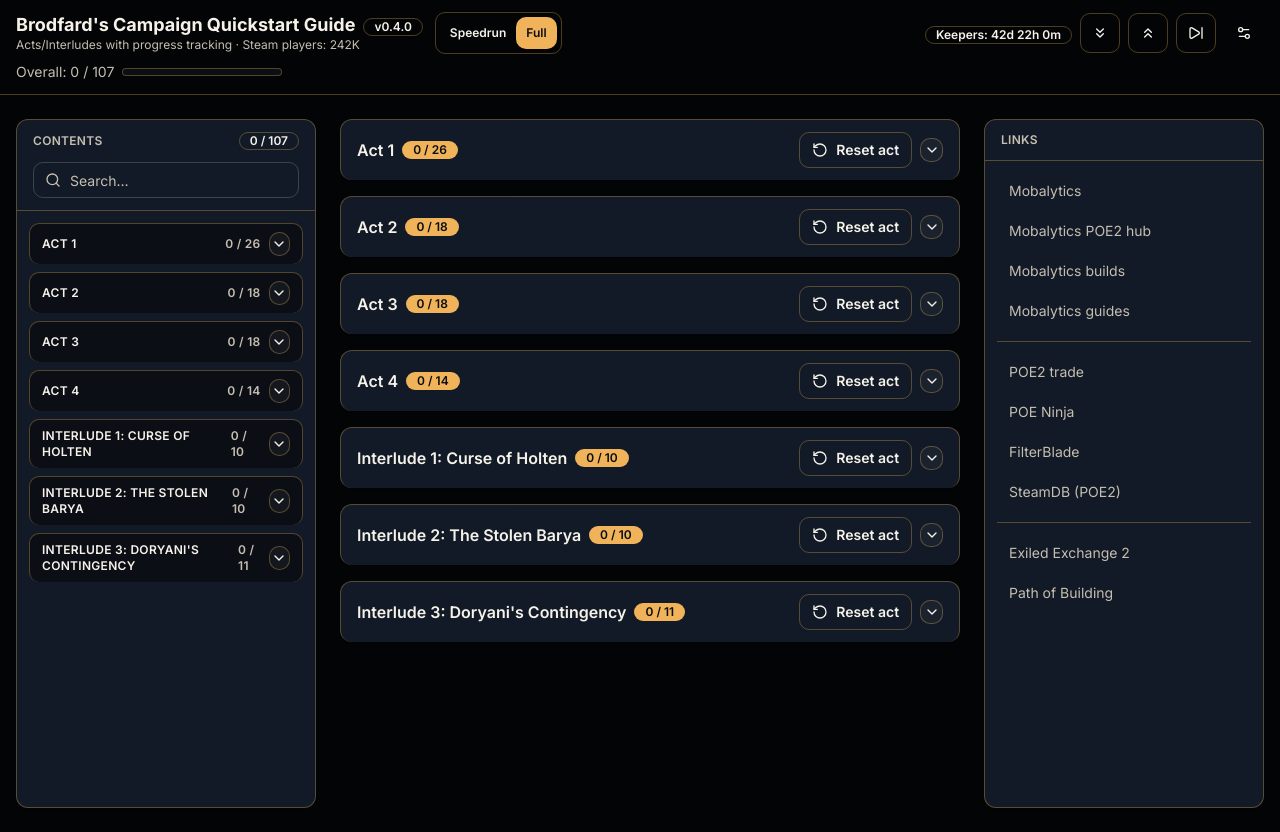
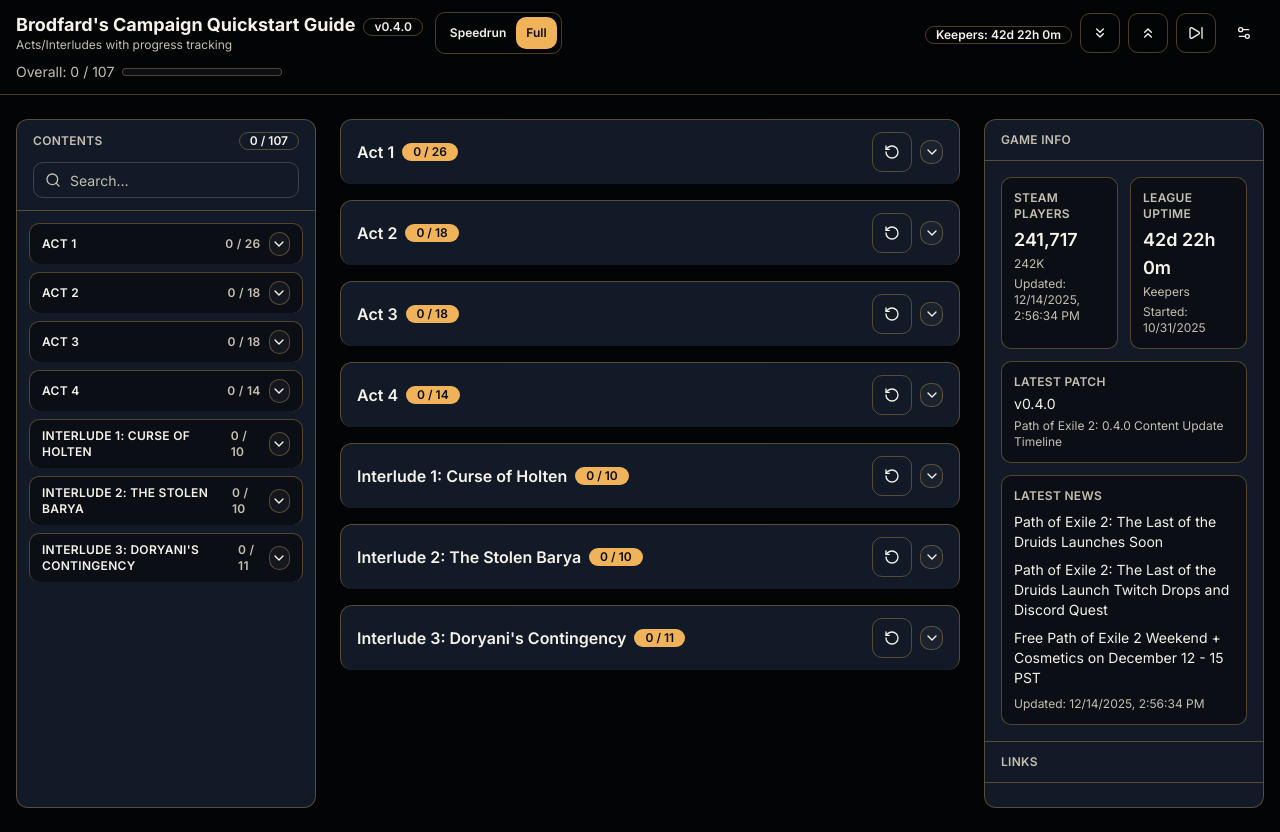
Before and after one commit to bradfordbolin/poe2-campaignQSguide, a React (Vite) app: page / in a window 1280 px wide. Built offline with nearby package versions, Linux system fonts and the light colour scheme.

Commit message:
fixed links, moved game info, add periodic refresh, changed reset act

```diff
--- a/src/App.tsx
+++ b/src/App.tsx
@@ -299,6 +299,14 @@
   }
 }
 
+const formatNumber = (value: number) => {
+  try {
+    return new Intl.NumberFormat(undefined).format(value)
+  } catch {
+    return String(value)
+  }
+}
+
 const formatCompactNumber = (value: number) => {
   try {
     return new Intl.NumberFormat(undefined, { notation: 'compact' }).format(
@@ -423,15 +431,32 @@
   }, [completed])
 
   useEffect(() => {
-    const url = `${import.meta.env.BASE_URL}poe2-game-info.json`
-    fetch(url)
+    let cancelled = false
+
+    const fetchInfo = () => {
+      const url = new URL(
+        `${import.meta.env.BASE_URL}poe2-game-info.json`,
+        window.location.origin
+      )
+      url.searchParams.set('t', String(Date.now()))
+
+      fetch(url.toString(), { cache: 'no-store' })
         .then((response) => (response.ok ? response.json() : null))
         .then((json) => {
+          if (cancelled) return
           if (json && typeof json === 'object') {
             setGameInfo(json as Poe2GameInfo)
           }
         })
         .catch(() => {})
+    }
+
+    fetchInfo()
+    const id = window.setInterval(fetchInfo, 5 * 60 * 1000)
+    return () => {
+      cancelled = true
+      window.clearInterval(id)
+    }
   }, [])
 
   const leagueStartAt = gameInfo?.league?.start_at ?? ''
@@ -1027,16 +1052,6 @@
               </div>
               <div className="text-xs text-muted-foreground">
                 Acts/Interludes with progress tracking
-                {typeof gameInfo?.steam?.current_players?.player_count ===
-                'number' ? (
-                  <>
-                    {' '}
-                    · Steam players:{' '}
-                    {formatCompactNumber(
-                      gameInfo.steam.current_players.player_count
-                    )}
-                  </>
-                ) : null}
               </div>
             </div>
 
@@ -1320,54 +1335,6 @@
                         Progress is stored locally in your browser.
                       </div>
                     </div>
-
-                    {gameInfo?.steam ? (
-                      <>
-                        <Separator />
-                        <div className="space-y-2">
-                          <div className="text-xs font-semibold uppercase tracking-wide text-muted-foreground">
-                            Game info (Steam)
-                          </div>
-                          {gameInfo.steam.latest_version ? (
-                            <div className="text-xs text-muted-foreground">
-                              Latest patch:{' '}
-                              <a
-                                href={gameInfo.steam.latest_version.url}
-                                target="_blank"
-                                rel="noreferrer"
-                                className="underline underline-offset-2"
-                              >
-                                v{gameInfo.steam.latest_version.version}
-                              </a>
-                            </div>
-                          ) : null}
-                          {gameInfo.generated_at ? (
-                            <div className="text-xs text-muted-foreground">
-                              Updated:{' '}
-                              {new Date(gameInfo.generated_at).toLocaleString()}
-                            </div>
-                          ) : null}
-                          {gameInfo.steam.latest_news?.length ? (
-                            <ul className="list-disc space-y-1 pl-5 text-xs text-muted-foreground">
-                              {gameInfo.steam.latest_news
-                                .slice(0, 3)
-                                .map((item) => (
-                                  <li key={item.gid}>
-                                    <a
-                                      href={item.url}
-                                      target="_blank"
-                                      rel="noreferrer"
-                                      className="underline underline-offset-2"
-                                    >
-                                      {item.title}
-                                    </a>
-                                  </li>
-                                ))}
-                            </ul>
-                          ) : null}
-                        </div>
-                      </>
-                    ) : null}
                   </div>
                 </SheetContent>
               </Sheet>
@@ -1472,8 +1439,9 @@
                           </div>
                           <Button
                             variant="outline"
-                            size="sm"
-                            className="gap-2"
+                            size="icon"
+                            title="Reset act"
+                            aria-label="Reset act"
                             onPointerDown={(event) => event.stopPropagation()}
                             onClick={(event) => {
                               event.preventDefault()
@@ -1482,7 +1450,6 @@
                             }}
                           >
                             <RotateCcw className="h-4 w-4" />
-                            Reset act
                           </Button>
                         </div>
                       </AccordionTrigger>
@@ -1789,42 +1756,164 @@
               <div className="flex h-full flex-col overflow-hidden rounded-lg border border-border bg-card shadow-sm">
                 <div className="border-b border-border px-4 py-3">
                   <div className="text-xs font-semibold uppercase tracking-wide text-muted-foreground">
+                    Game info
+                  </div>
+                </div>
+
+                <div className="space-y-3 border-b border-border p-4 text-sm">
+                  <div className="grid grid-cols-2 gap-3">
+                    <div className="rounded-md border border-border bg-muted p-3">
+                      <div className="text-xs font-semibold uppercase tracking-wide text-muted-foreground">
+                        Steam players
+                      </div>
+                      {typeof gameInfo?.steam?.current_players?.player_count ===
+                      'number' ? (
+                        <a
+                          href="https://steamdb.info/app/2694490/"
+                          target="_blank"
+                          rel="noreferrer"
+                          className="mt-1 block text-lg font-semibold text-foreground underline-offset-2 hover:underline focus-visible:outline-none focus-visible:ring-2 focus-visible:ring-ring"
+                          title="Open SteamDB"
+                        >
+                          {formatNumber(
+                            gameInfo.steam.current_players.player_count
+                          )}
+                        </a>
+                      ) : (
+                        <div className="mt-1 text-sm text-muted-foreground">
+                          Unavailable
+                        </div>
+                      )}
+                      {typeof gameInfo?.steam?.current_players?.player_count ===
+                      'number' ? (
+                        <div className="mt-0.5 text-xs text-muted-foreground">
+                          {formatCompactNumber(
+                            gameInfo.steam.current_players.player_count
+                          )}
+                        </div>
+                      ) : null}
+                      {gameInfo?.steam?.current_players?.fetched_at ? (
+                        <div className="mt-1 text-xs text-muted-foreground">
+                          Updated:{' '}
+                          {new Date(
+                            gameInfo.steam.current_players.fetched_at
+                          ).toLocaleString()}
+                        </div>
+                      ) : null}
+                    </div>
+
+                    <div className="rounded-md border border-border bg-muted p-3">
+                      <div className="text-xs font-semibold uppercase tracking-wide text-muted-foreground">
+                        League uptime
+                      </div>
+                      {leagueUptimeLabel && leagueName ? (
+                        <a
+                          href={leagueUrl ?? 'https://www.pathofexile.com/leagues'}
+                          target="_blank"
+                          rel="noreferrer"
+                          className="mt-1 block text-lg font-semibold text-foreground underline-offset-2 hover:underline focus-visible:outline-none focus-visible:ring-2 focus-visible:ring-ring"
+                          title="Open league page"
+                        >
+                          {leagueUptimeLabel}
+                        </a>
+                      ) : (
+                        <div className="mt-1 text-sm text-muted-foreground">
+                          Unavailable
+                        </div>
+                      )}
+                      {leagueName ? (
+                        <div className="mt-0.5 text-xs text-muted-foreground">
+                          {leagueName}
+                        </div>
+                      ) : null}
+                      {leagueStartAt ? (
+                        <div className="mt-1 text-xs text-muted-foreground">
+                          Started:{' '}
+                          {new Date(leagueStartAt).toLocaleDateString()}
+                        </div>
+                      ) : null}
+                    </div>
+                  </div>
+
+                  {gameInfo?.steam?.latest_version ? (
+                    <div className="rounded-md border border-border bg-muted p-3">
+                      <div className="text-xs font-semibold uppercase tracking-wide text-muted-foreground">
+                        Latest patch
+                      </div>
+                      <a
+                        href={gameInfo.steam.latest_version.url}
+                        target="_blank"
+                        rel="noreferrer"
+                        className="mt-1 inline-flex items-center gap-2 text-foreground underline-offset-2 hover:underline focus-visible:outline-none focus-visible:ring-2 focus-visible:ring-ring"
+                      >
+                        v{gameInfo.steam.latest_version.version}
+                      </a>
+                      <div className="mt-1 text-xs text-muted-foreground">
+                        {gameInfo.steam.latest_version.title}
+                      </div>
+                    </div>
+                  ) : null}
+
+                  {gameInfo?.steam?.latest_news?.length ? (
+                    <div className="rounded-md border border-border bg-muted p-3">
+                      <div className="text-xs font-semibold uppercase tracking-wide text-muted-foreground">
+                        Latest news
+                      </div>
+                      <ul className="mt-2 space-y-2">
+                        {gameInfo.steam.latest_news.slice(0, 3).map((item) => (
+                          <li key={item.gid}>
+                            <a
+                              href={item.url}
+                              target="_blank"
+                              rel="noreferrer"
+                              className="text-sm text-foreground underline-offset-2 hover:underline focus-visible:outline-none focus-visible:ring-2 focus-visible:ring-ring"
+                            >
+                              {item.title}
+                            </a>
+                          </li>
+                        ))}
+                      </ul>
+                      {gameInfo.generated_at ? (
+                        <div className="mt-2 text-xs text-muted-foreground">
+                          Updated:{' '}
+                          {new Date(gameInfo.generated_at).toLocaleString()}
+                        </div>
+                      ) : null}
+                    </div>
+                  ) : null}
+                </div>
+
+                <div className="border-b border-border px-4 py-3">
+                  <div className="text-xs font-semibold uppercase tracking-wide text-muted-foreground">
                     Links
                   </div>
                 </div>
+
                 <div className="min-h-0 flex-1 overflow-auto p-3 text-sm">
                   <div className="space-y-1">
                     <a
-                      href="https://mobalytics.gg/"
+                      href="https://mobalytics.gg/poe-2"
                       target="_blank"
                       rel="noreferrer"
                       className="block rounded-md px-3 py-2 text-muted-foreground hover:bg-muted hover:text-foreground focus-visible:outline-none focus-visible:ring-2 focus-visible:ring-ring"
                     >
-                      Mobalytics
+                      Mobalytics PoE 2
                     </a>
                     <a
-                      href="https://mobalytics.gg/path-of-exile-2"
+                      href="https://mobalytics.gg/poe-2/builds"
                       target="_blank"
                       rel="noreferrer"
                       className="block rounded-md px-3 py-2 text-muted-foreground hover:bg-muted hover:text-foreground focus-visible:outline-none focus-visible:ring-2 focus-visible:ring-ring"
                     >
-                      Mobalytics POE2 hub
+                      Mobalytics Builds
                     </a>
                     <a
-                      href="https://mobalytics.gg/path-of-exile-2/builds"
+                      href="https://mobalytics.gg/poe-2/guides"
                       target="_blank"
                       rel="noreferrer"
                       className="block rounded-md px-3 py-2 text-muted-foreground hover:bg-muted hover:text-foreground focus-visible:outline-none focus-visible:ring-2 focus-visible:ring-ring"
                     >
-                      Mobalytics builds
-                    </a>
-                    <a
-                      href="https://mobalytics.gg/path-of-exile-2/guides"
-                      target="_blank"
-                      rel="noreferrer"
-                      className="block rounded-md px-3 py-2 text-muted-foreground hover:bg-muted hover:text-foreground focus-visible:outline-none focus-visible:ring-2 focus-visible:ring-ring"
-                    >
-                      Mobalytics guides
+                      Mobalytics Guides
                     </a>
                   </div>
 
@@ -1837,7 +1926,7 @@
                       rel="noreferrer"
                       className="block rounded-md px-3 py-2 text-muted-foreground hover:bg-muted hover:text-foreground focus-visible:outline-none focus-visible:ring-2 focus-visible:ring-ring"
                     >
-                      POE2 trade
+                      PoE 2 Trade
                     </a>
                     <a
                       href="https://poe.ninja/"
@@ -1845,7 +1934,7 @@
                       rel="noreferrer"
                       className="block rounded-md px-3 py-2 text-muted-foreground hover:bg-muted hover:text-foreground focus-visible:outline-none focus-visible:ring-2 focus-visible:ring-ring"
                     >
-                      POE Ninja
+                      PoE Ninja
                     </a>
                     <a
                       href="https://www.filterblade.xyz/"
@@ -1861,7 +1950,7 @@
                       rel="noreferrer"
                       className="block rounded-md px-3 py-2 text-muted-foreground hover:bg-muted hover:text-foreground focus-visible:outline-none focus-visible:ring-2 focus-visible:ring-ring"
                     >
-                      SteamDB (POE2)
+                      SteamDB (PoE 2)
                     </a>
                   </div>
 
```
Lines whose indentation alone changed are shown as unchanged.
